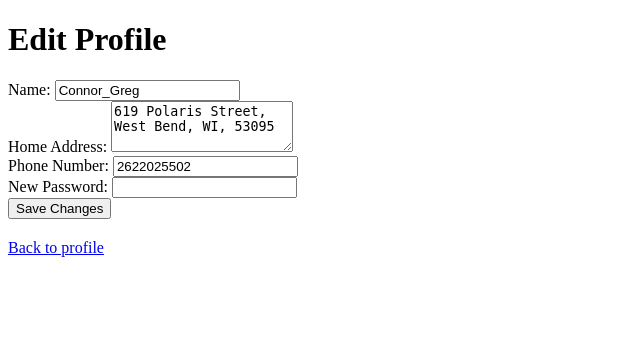
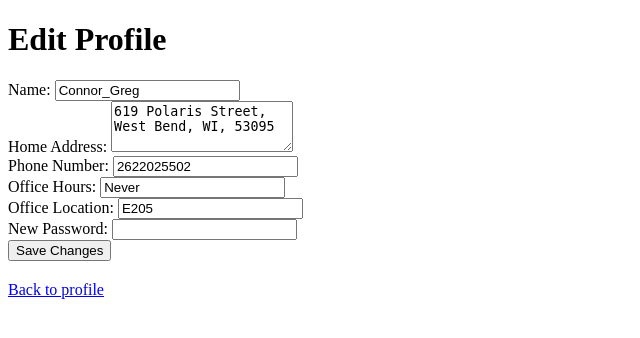
Before and after one commit to Connor-Gregor/TAScheduler, a Django app: page /edit-profile/ in a window 1280 px wide. Shown: the top 338 px of the page, without its empty margins (0-640 px from the left). Run offline with Django 5.2, Linux system fonts and the light colour scheme; a user stored in the database is signed in.

Commit message:
lot of stuff

```diff
--- a/TASchedulerApp/models.py
+++ b/TASchedulerApp/models.py
@@ -34,6 +34,8 @@ class MyUser(AbstractBaseUser):
     contactInfo = models.CharField(max_length=50, default='')
     home_address = models.TextField(default='')
     phone_number = models.CharField(max_length=15, default='')
+    office_hours = models.TextField(default='')
+    office_location = models.CharField(max_length=50, default='')
     is_staff = models.BooleanField(default=False)
     is_active = models.BooleanField(default=True)
     is_superuser = models.BooleanField(default=False)
--- a/TASchedulerApp/service/edit_user_service.py
+++ b/TASchedulerApp/service/edit_user_service.py
@@ -1,7 +1,7 @@
 from django.contrib.auth import update_session_auth_hash
 from TASchedulerApp.models import MyUser
 
-def update_user_profile(request, user, name, home_address, phone_number, password):
+def update_user_profile(request, user, name, home_address, phone_number, password, office_hours, office_location):
     # Update fields only if they were changed
     if name != user.name:
         user.name = name
@@ -9,6 +9,10 @@ def update_user_profile(request, user, name, home_address, phone_number, passwor
         user.home_address = home_address
     if phone_number != user.phone_number:
         user.phone_number = phone_number
+    if office_hours != user.office_hours:
+        user.office_hours = office_hours
+    if office_location != user.office_location:
+        user.office_location = office_location
     if password:
         user.set_password(password)
 
--- a/TASchedulerApp/views.py
+++ b/TASchedulerApp/views.py
@@ -232,9 +232,11 @@ def edit_profile(request):
         home_address = request.POST.get('home_address', user.home_address)
         phone_number = request.POST.get('phone_number', user.phone_number)
         password = request.POST.get('password', None)
+        office_hours = request.POST.get('office_hours', user.office_hours)
+        office_location = request.POST.get('office_location', user.office_location)
 
         # Call the service function to update the user profile
-        update_user_profile(request, user, name, home_address, phone_number, password)
+        update_user_profile(request, user, name, home_address, phone_number, password, office_hours, office_location)
 
         messages.success(request, "Your profile has been updated successfully!")
         return redirect('edit_profile')
@@ -249,6 +251,6 @@ def view_ta_assignments(request):
 
 @login_required
 def view_public_contacts(request):
-    public_contacts = MyUser.objects.values('name', 'email', 'phone_number')
+    public_contacts = MyUser.objects.values('name', 'email', 'phone_number', 'office_hours', 'office_location')
     context = {'public_contacts': public_contacts}
     return render(request, 'common/view_public_contacts.html', context)
--- a/templates/admin/manage_users.html
+++ b/templates/admin/manage_users.html
@@ -125,6 +125,8 @@
                     <th>Username</th>
                     <th>Email</th>
                     <th>Role</th>
+                    <th>Phone Number</th>
+                    <th>Home Address</th>
                     <th>Actions</th>
                 </tr>
             </thead>
--- a/templates/common/edit_profile.html
+++ b/templates/common/edit_profile.html
@@ -21,6 +21,14 @@
         <input type="text" id="phone_number" name="phone_number" value="{{ user.phone_number }}">
         <br>
 
+        <label for="office_hours">Office Hours:</label>
+        <input type="text" id="office_hours" name="office_hours" value="{{ user.office_hours }}">
+        <br>
+
+        <label for="office_location">Office Location:</label>
+        <input type="text" id="office_location" name="office_location" value="{{ user.office_location }}">
+        <br>
+
         <label for="password">New Password:</label>
         <input type="password" id="password" name="password">
         <br>
--- a/templates/common/profile.html
+++ b/templates/common/profile.html
@@ -11,6 +11,8 @@
     <p><strong>Role:</strong> {{ user.role }}</p>
     <p><strong>Home Address:</strong> {{ user.home_address }}</p>
     <p><strong>Phone Number:</strong> {{ user.phone_number }}</p>
+    <p><strong>Office Hours:</strong> {{ user.office_hours }}</p>
+    <p><strong>Office Location:</strong> {{ user.office_location }}</p>
 
     <a href="{% url 'edit_profile' %}" style="display: block; margin-top: 20px;">Edit Information</a>
     <a href="{% url 'dashboard' %}" style="display: block; margin-top: 10px;">Back to Dashboard</a>
--- a/templates/common/view_public_contacts.html
+++ b/templates/common/view_public_contacts.html
@@ -11,6 +11,8 @@
             <tr>
                 <th>Name</th>
                 <th>Email</th>
+                <th>Office Hours</th>
+                <th>Office Location</th>
             </tr>
         </thead>
         <tbody>
@@ -18,6 +20,8 @@
             <tr>
                 <td>{{ contact.name }}</td>
                 <td>{{ contact.email }}</td>
+                <td>{{ contact.office_hours }}</td>
+                <td>{{ contact.office_location }}</td>
             </tr>
             {% endfor %}
         </tbody>
--- a/templates/instructor/send_notifications.html
+++ b/templates/instructor/send_notifications.html
@@ -130,7 +130,7 @@
 
             <label for="recipient_email">Recipient Email</label>
             <input type="email" id="recipient_email" name="recipient_email" placeholder="Enter recipient email" required>
-
+            <h1> This does not work</h1>
             <button type="submit">Send Notification</button>
         </form>
 
```
Also changed, not shown: db.sqlite3.
